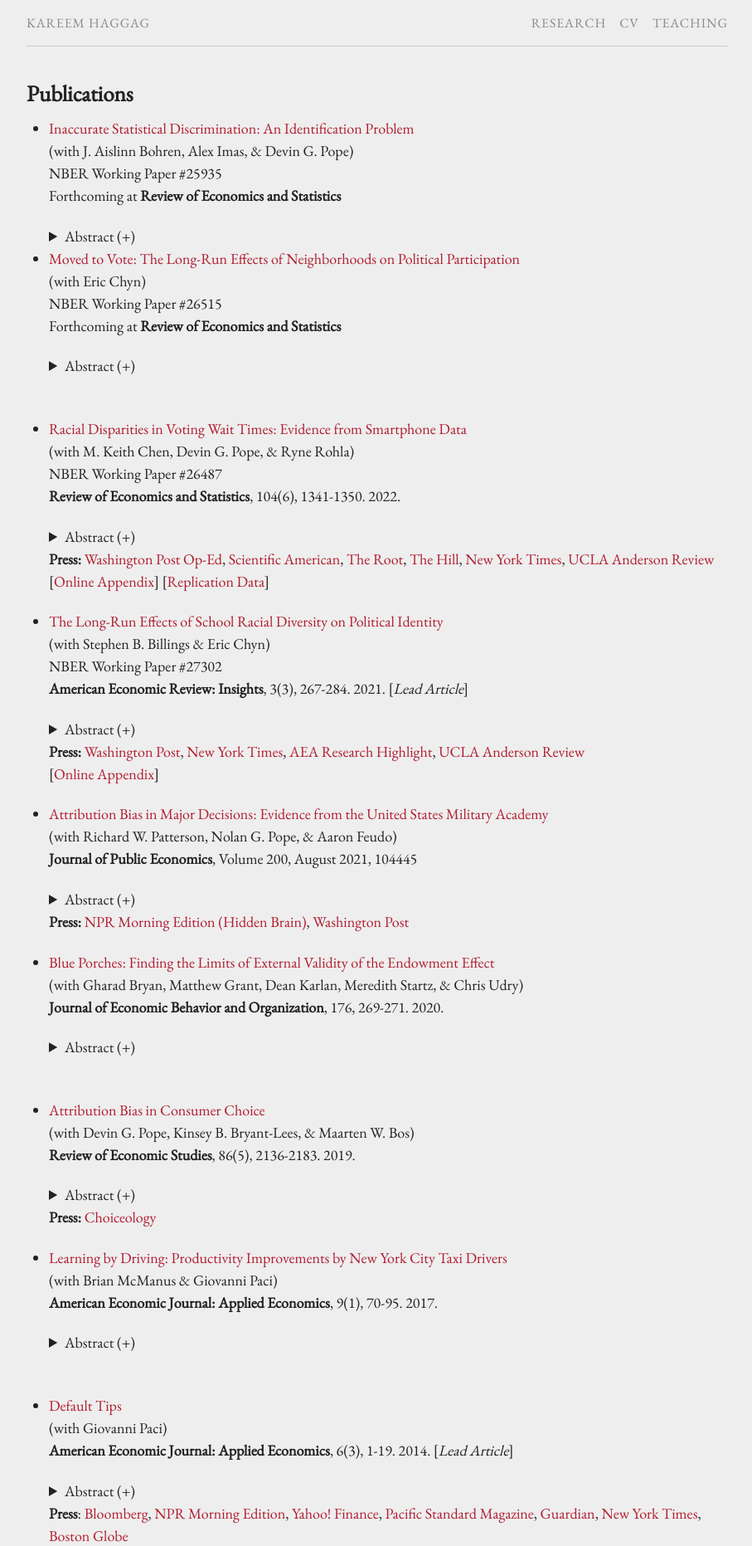
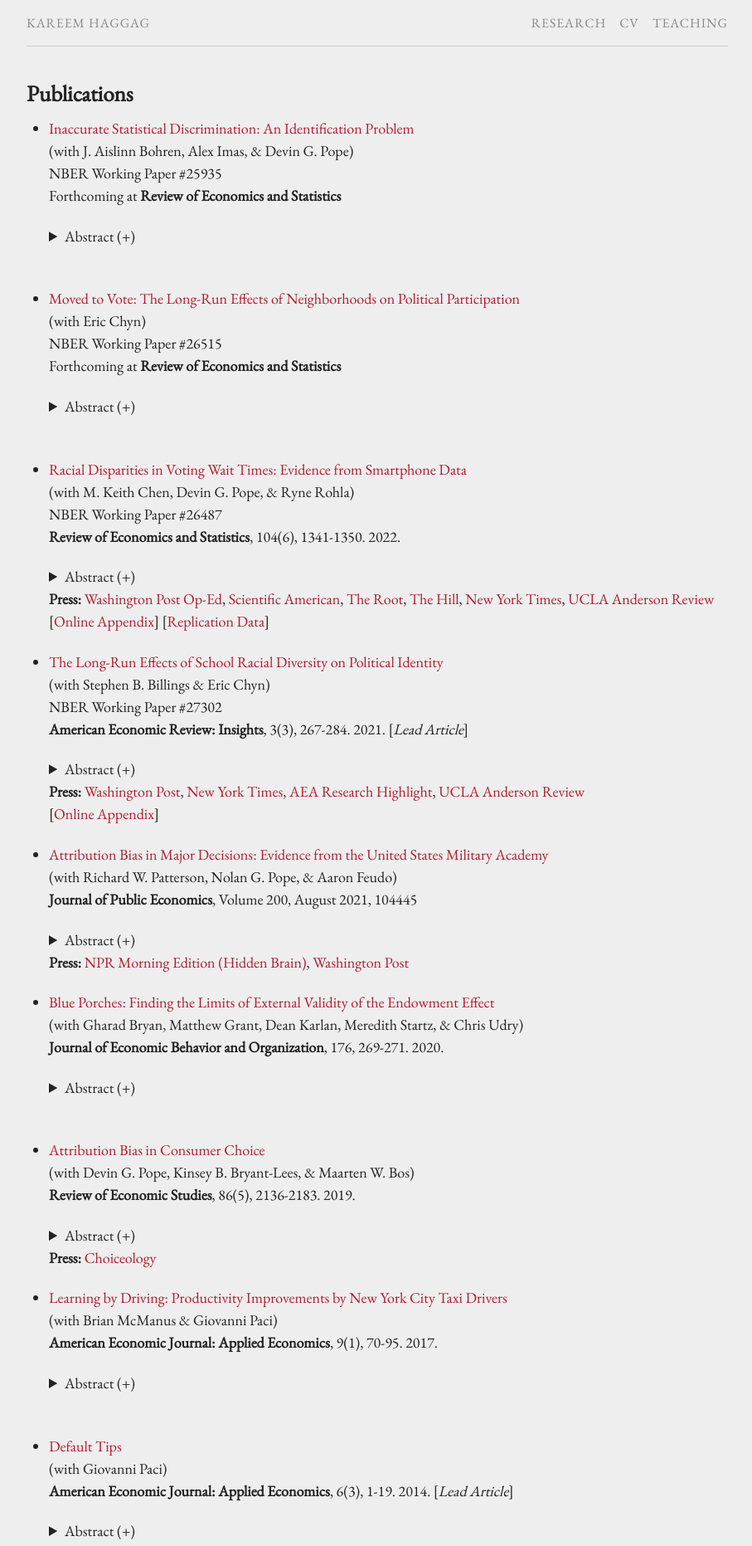
Before and after one commit to kareemhaggag/kareemhaggag.github.io, a Jekyll site: the page built from research.md, in a window 1280 px wide. Shown: the top 1863 px of the page at 83% size, without its empty margins (185-1092 px from the left). Built offline with Jekyll 4.4.1, drawn with Linux system fonts in a browser that asks for light colours; comment, search, counter and statistics services are not loaded; our own code applies the rules of GitHub Pages for plain Markdown files.

Commit message:
Fix spacing

```diff
--- a/research.md
+++ b/research.md
@@ -16,7 +16,7 @@ permalink: /research/
 
    <blockquote>
    <p align="left"> This paper studies inaccurate beliefs as a source of discrimination. Economists have typically characterized discrimination as stemming from tastes (preference-based) or accurate statistical (belief-based) sources---a valuable distinction for policy design and welfare analysis. However, in many situations individuals may have inaccurate beliefs about how relevant characteristics?e.g. productivity, signals? are correlated with group identity. A review of the empirical discrimination literature in economics reveals that a small minority of papers---fewer than 7%---consider the possibility of such inaccurate statistical discrimination. Using a theoretical framework and an experiment in a labor market setting, we show that not accounting for inaccurate beliefs will lead to a misclassification of discrimination?s source. We then outline three methodologies that either fully or partially identify the three potential sources: varying the amount of information presented to evaluators, eliciting their beliefs, and presenting them with accurate information about the relevant distributions. Importantly, the third method can be used to differentiate whether inaccurate beliefs are due to a lack of information or motivated factors.<br></p> </blockquote>
-   </details>
+   </details><br />
 
 
  * [Moved to Vote: The Long-Run Effects of Neighborhoods on Political Participation](/f/Moved_to_Vote.pdf)<br>
@@ -60,7 +60,7 @@ permalink: /research/
    </details>
 
    **Press:** [Washington Post](https://www.washingtonpost.com/business/2020/06/12/white-students-exposed-more-minority-peers-are-less-likely-register-republicans), [New York Times](https://www.nytimes.com/2021/09/01/opinion/us-multiracial-democracy.html), [AEA Research Highlight](https://www.aeaweb.org/research/school-diversity-political-affiliation), [UCLA Anderson Review](https://anderson-review.ucla.edu/schooling-alongside-minorities-reduces-white-students-tendency-to-vote-republican/) <br />
-   [[Online Appendix](/f/School_Diversity_Partisanship_onlineappendix.pdf)]
+   [[Online Appendix](/f/School_Diversity_Partisanship_onlineappendix.pdf)]<br />
 
 
 * [Attribution Bias in Major Decisions: Evidence from the United States Military Academy](/f/Attribution_Bias_USMA.pdf)<br />
@@ -75,6 +75,7 @@ permalink: /research/
    </details>
 
    **Press:** [NPR Morning Edition (Hidden Brain)](https://www.npr.org/2020/01/02/792976377/hidden-brain-the-way-you-feel-may-shape-the-way-you-think-about-your-job), [Washington Post](https://www.washingtonpost.com/us-policy/2019/03/29/most-influential-least-informed-decision-college-students-make/) <br />
+
 
 * [Blue Porches: Finding the Limits of External Validity of the Endowment Effect](/f/Blue_Porches.pdf)<br />
   (with Gharad Bryan, Matthew Grant, Dean Karlan, Meredith Startz, & Chris Udry)<br />
@@ -100,6 +101,7 @@ permalink: /research/
 
    **Press:** [Choiceology](https://www.schwab.com/learn/story/so-much-common-with-guests-samantha-futerman-anais-bordier-kareem-haggag)<br />
 
+
 *  [Learning by Driving: Productivity Improvements by New York City Taxi Drivers](/f/Learning_by_Driving.pdf)<br />
   (with Brian McManus & Giovanni Paci)<br />
   **American Economic Journal: Applied Economics**, 9(1), 70-95. 2017.
@@ -110,6 +112,7 @@ permalink: /research/
    <blockquote>
    <p align="left"> We study learning by doing (LBD) by New York City taxi drivers, who have substantial discretion over their driving strategies and receive compensation closely tied to their success in finding customers. In addition to documenting significant learning by these entrepreneurial agents, we exploit our data’s breadth to investigate the factors that contribute to driver improvement across a variety of situations. New drivers lag farther behind experienced drivers when in difficult situations. Drivers benefit from accumulating neighborhood-specific experience, which affects how they search for their next customers.<br></p> </blockquote>
    </details> <br />
+
 
 *  [Default Tips](/f/Default_Tips.pdf)<br />
   (with Giovanni Paci)<br />
```
